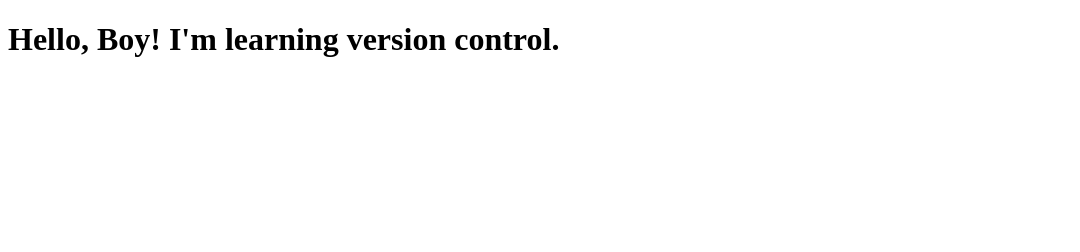
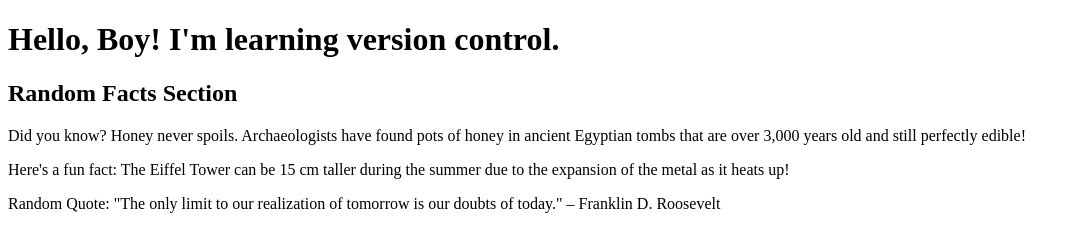
Before and after one commit to somtam9/my_first_project, a plain HTML site: page index.html in a window 1280 px wide. Shown: the whole page, without its empty margins (0-1080 px from the left). Drawn offline with Linux system fonts and the light colour scheme.

Commit message:
Добавлен новый раздел в index.html

```diff
--- a/index.html
+++ b/index.html
@@ -1,12 +1,19 @@
 <!DOCTYPE html>
 <html lang="en">
 <head>
-<meta charset="UTF-8">
-<meta name="viewport" content="width=device-width,
-initial-scale=1.0">
-<title>My First Git Project</title>
+    <meta charset="UTF-8">
+    <meta name="viewport" content="width=device-width, initial-scale=1.0">
+    <title>My First Git Project</title>
 </head>
 <body>
-<h1>Hello, Boy! I'm learning version control.</h1>
+    <h1>Hello, Boy! I'm learning version control.</h1>
+
+    <!-- Новый раздел с рандомным материалом -->
+    <section>
+        <h2>Random Facts Section</h2>
+        <p>Did you know? Honey never spoils. Archaeologists have found pots of honey in ancient Egyptian tombs that are over 3,000 years old and still perfectly edible!</p>
+        <p>Here's a fun fact: The Eiffel Tower can be 15 cm taller during the summer due to the expansion of the metal as it heats up!</p>
+        <p>Random Quote: "The only limit to our realization of tomorrow is our doubts of today." – Franklin D. Roosevelt</p>
+    </section>
 </body>
 </html>
```
